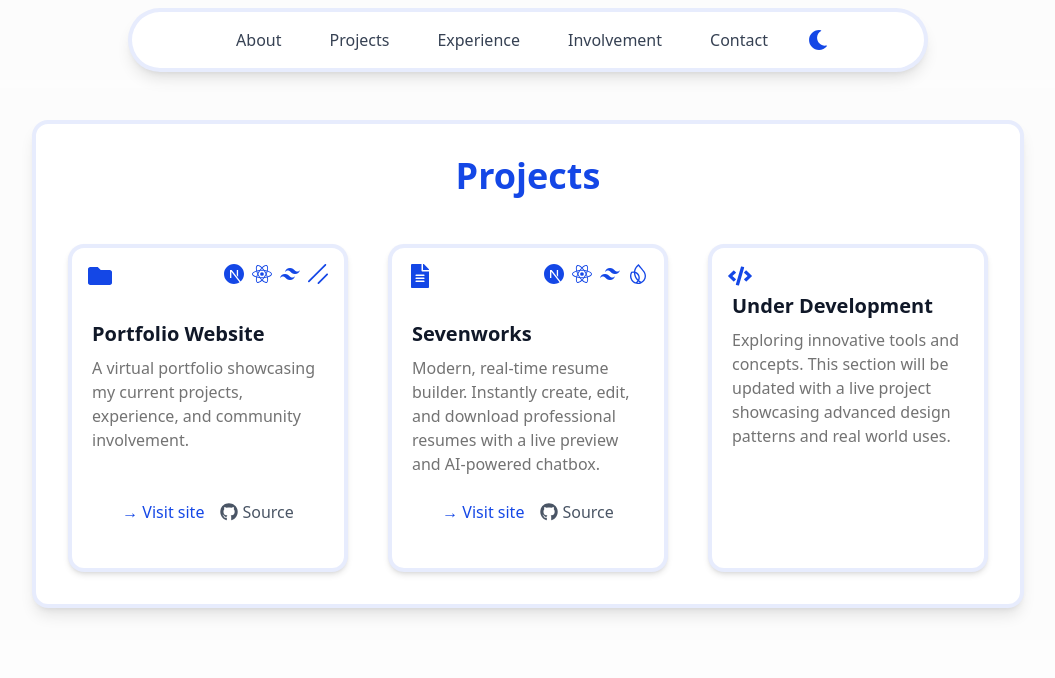
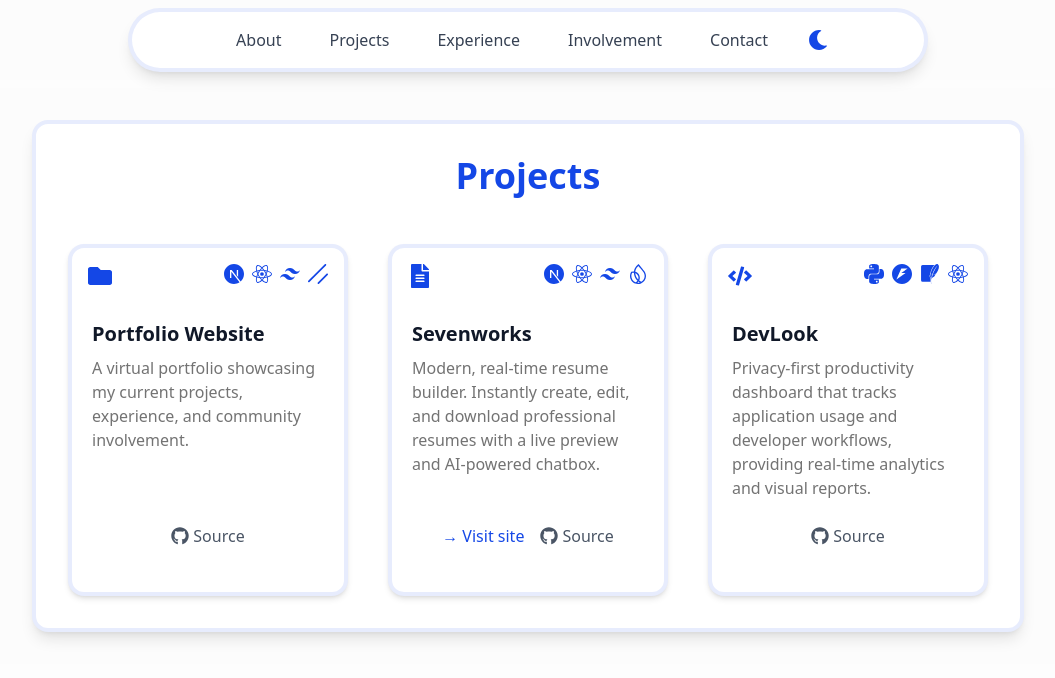
Before and after one commit to lestermartinn/Portfolio, a Next.js app: page /projects in a window 1280 px wide. Shown: the top 678 px of the page, without its empty margins (112-1167 px from the left). Built offline with nearby package versions, Linux system fonts and the light colour scheme.

Commit message:
updated projects

```diff
--- a/src/components/Projects.tsx
+++ b/src/components/Projects.tsx
@@ -4,7 +4,7 @@
 import { Card, CardContent } from "@/components/ui/card"
 import { FaGithub } from "react-icons/fa";
 import { FaFolder, FaFileAlt, FaCode } from "react-icons/fa";
-import { SiNextdotjs, SiReact, SiTailwindcss, SiFirebase, SiShadcnui } from "react-icons/si";
+import { SiNextdotjs, SiReact, SiTailwindcss, SiFirebase, SiShadcnui, SiPython, SiFastapi, SiSqlite } from "react-icons/si";
 
 export default function Projects() {
   return (
@@ -27,17 +27,17 @@ export default function Projects() {
               <CardContent className="p-4 md:p-5 flex flex-col h-full pt-16 md:pt-12">
                 <h3 className="text-xl font-bold mb-2 text-gray-900 dark:text-gray-100 group-hover:text-blue-700 transition-colors duration-300">Portfolio Website</h3>
                 <p className="text-muted-foreground dark:text-gray-300 mb-6">
-                A virtual portfolio showcasing my current projects, experience, and community involvement.
+                  A virtual portfolio showcasing my current projects, experience, and community involvement.
                 </p>
                 <div className="mt-auto flex justify-center gap-4">
-                  <a
+                  {/*<a
                     href="#"
                     className="text-blue-700 font-medium hover:underline"
                     target="_blank"
                     rel="noopener noreferrer"
                   >
                     → Visit site
-                  </a>
+                  </a> */}
                   <a
                     href="https://github.com/lestermartinn/portfolio"
                     className="text-gray-600 dark:text-gray-300 font-medium hover:underline flex items-center gap-1"
@@ -65,7 +65,7 @@ export default function Projects() {
               <CardContent className="p-4 md:p-5 flex flex-col h-full pt-16 md:pt-12">
                 <h3 className="text-xl font-bold mb-2 text-gray-900 dark:text-gray-100 group-hover:text-blue-700 transition-colors duration-300">Sevenworks</h3>
                 <p className="text-muted-foreground dark:text-gray-300 mb-6">
-                Modern, real-time resume builder. Instantly create, edit, and download professional resumes with a live preview and AI-powered chatbox.
+                  Modern, real-time resume builder. Instantly create, edit, and download professional resumes with a live preview and AI-powered chatbox.
                 </p>
                 <div className="mt-auto flex justify-center gap-4">
                   <a
@@ -94,21 +94,27 @@ export default function Projects() {
               <div className="absolute top-4 left-4 text-blue-700">
                 <FaCode size={24} />
               </div>
-              <CardContent className="p-4 md:p-5 flex flex-col h-full pt-12">
-                <h3 className="text-xl font-bold mb-2 text-gray-900 dark:text-gray-100 group-hover:text-blue-700 transition-colors duration-300">Under Development</h3>
+              <div className="absolute top-4 right-4 flex flex-wrap gap-2 text-blue-700">
+                <SiPython size={20} title="Python" />
+                <SiFastapi size={20} title="FastAPI" />
+                <SiSqlite size={20} title="SQLite" />
+                <SiReact size={20} title="React" />
+              </div>
+              <CardContent className="p-4 md:p-5 flex flex-col h-full pt-16 md:pt-12">
+                <h3 className="text-xl font-bold mb-2 text-gray-900 dark:text-gray-100 group-hover:text-blue-700 transition-colors duration-300">DevLook</h3>
                 <p className="text-muted-foreground dark:text-gray-300 mb-6">
-                  Exploring innovative tools and concepts. This section will be updated with a live project showcasing advanced design patterns and real world uses.
+                  Privacy-first productivity dashboard that tracks application usage and developer workflows, providing real-time analytics and visual reports.
                 </p>
                 <div className="mt-auto flex justify-center gap-4">
-                  {/*<a
-                    href="#"
+                  <a
+                    href="https://github.com/lestermartinn/devlook"
                     className="text-gray-600 dark:text-gray-300 font-medium hover:underline flex items-center gap-1"
                     target="_blank"
                     rel="noopener noreferrer"
                     aria-label="GitHub Source"
                   >
                     <FaGithub size={18} /> Source
-                  </a> */}
+                  </a>
                 </div>
               </CardContent>
             </Card>
```
